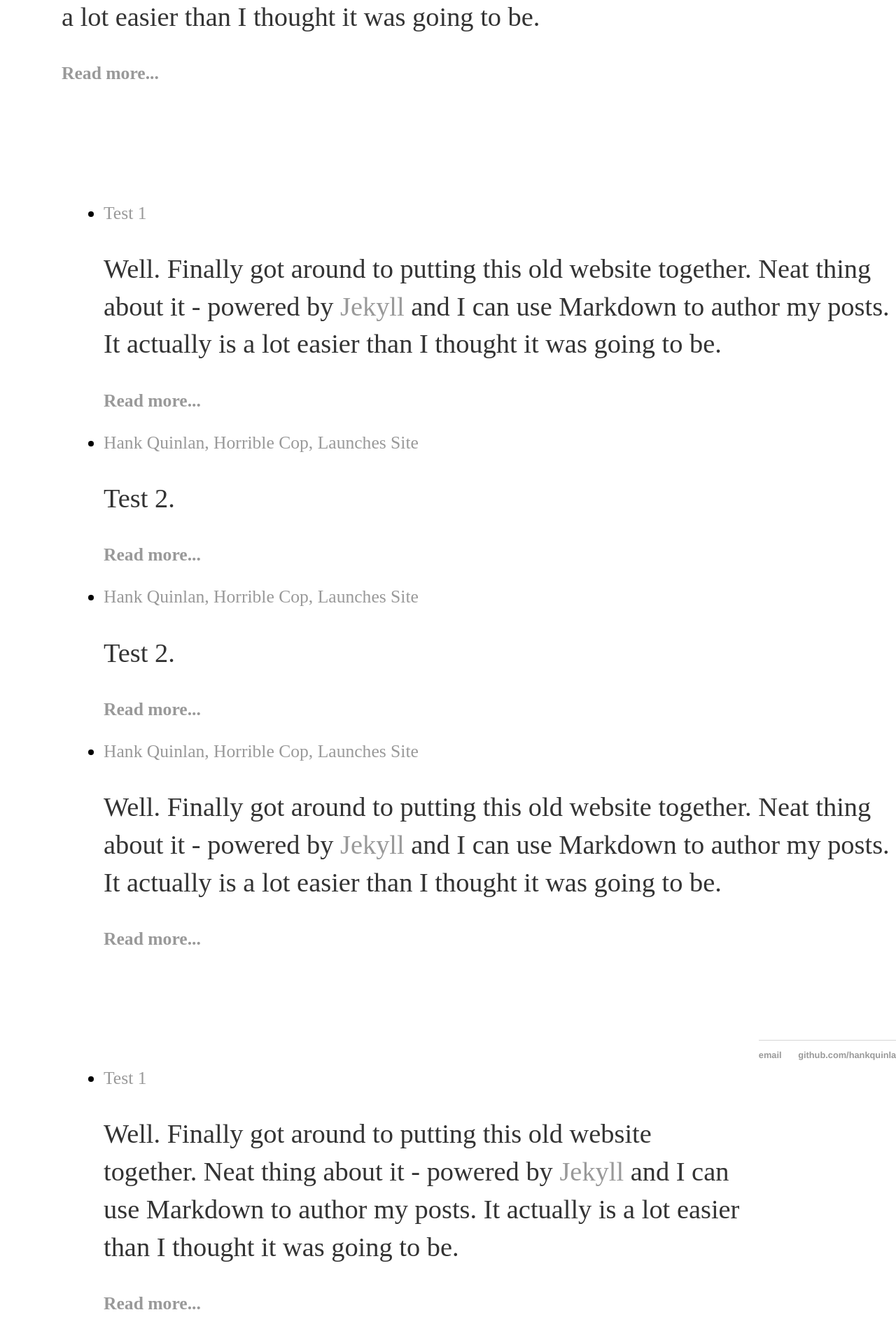
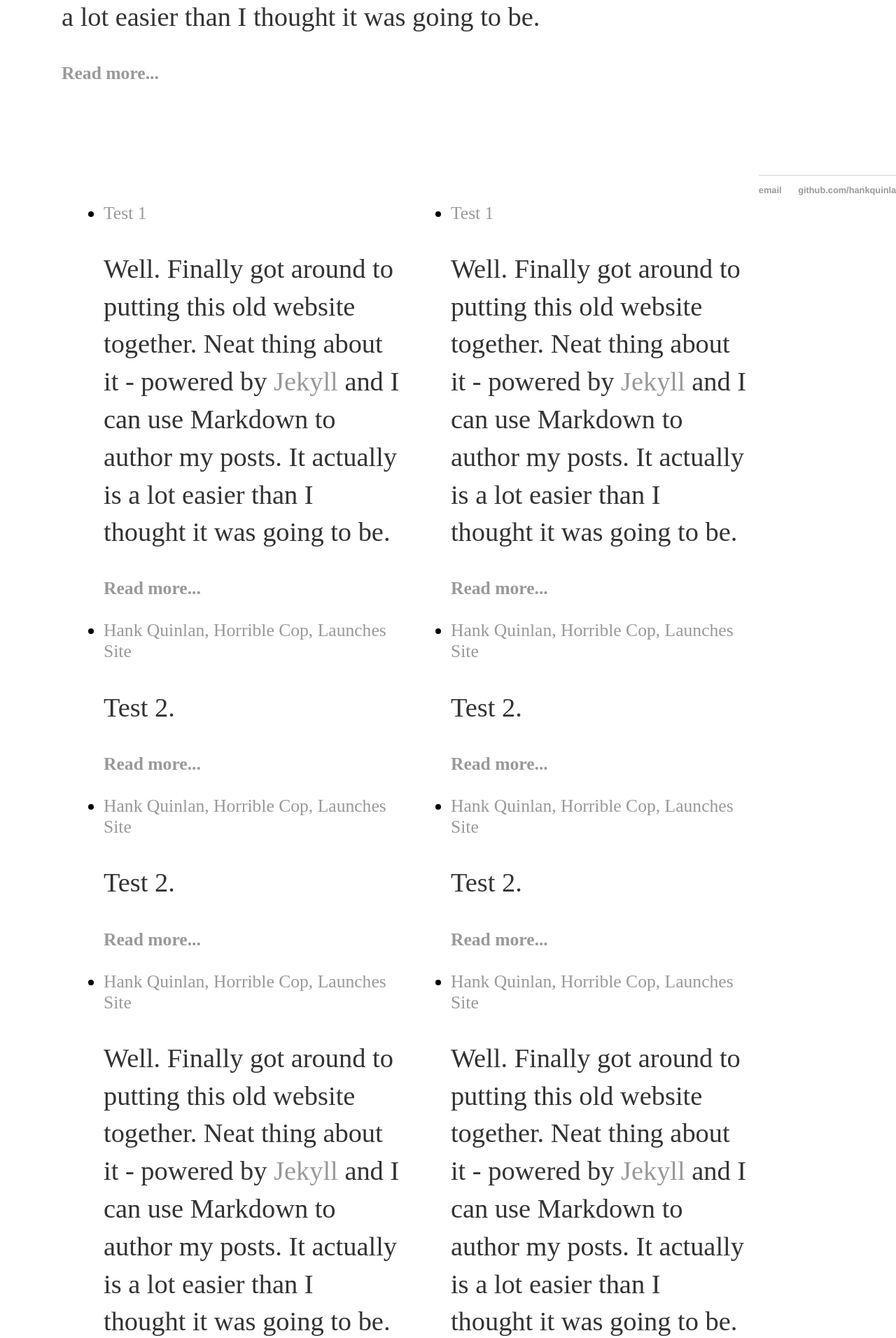
Before and after one commit to billparry99/billparry99.github.io, a Jekyll site: the page built from index.html, in a window 1280 px wide. Shown: the part 1213-3125 px from the top of the page at 70% size. Built offline with Jekyll 4.4.1, drawn with Linux system fonts in a browser that asks for light colours.

Commit message:
Update main.css

```diff
--- a/css/main.css
+++ b/css/main.css
@@ -257,7 +257,7 @@ ul.posts li {
 /* Column container */
 .mainmainrow {
     display: flex;
-    flex-wrap: wrap;
+    flex-wrap: nowrap;
     margin-left: 60px;
     width: 100%;
     left: 0px;
@@ -266,7 +266,7 @@ ul.posts li {
 /* Create two equal columns that sits next to each other */
 /* subcolumn 1 */
 .mainsubrow1 {
-    flex: 50%; /* Set the width of  subrow1 */
+    flex: 37.5%; /* Set the width of  subrow1 */
     background-color: white; /* white background color */
     overflow: hidden;
     float: center;
```
